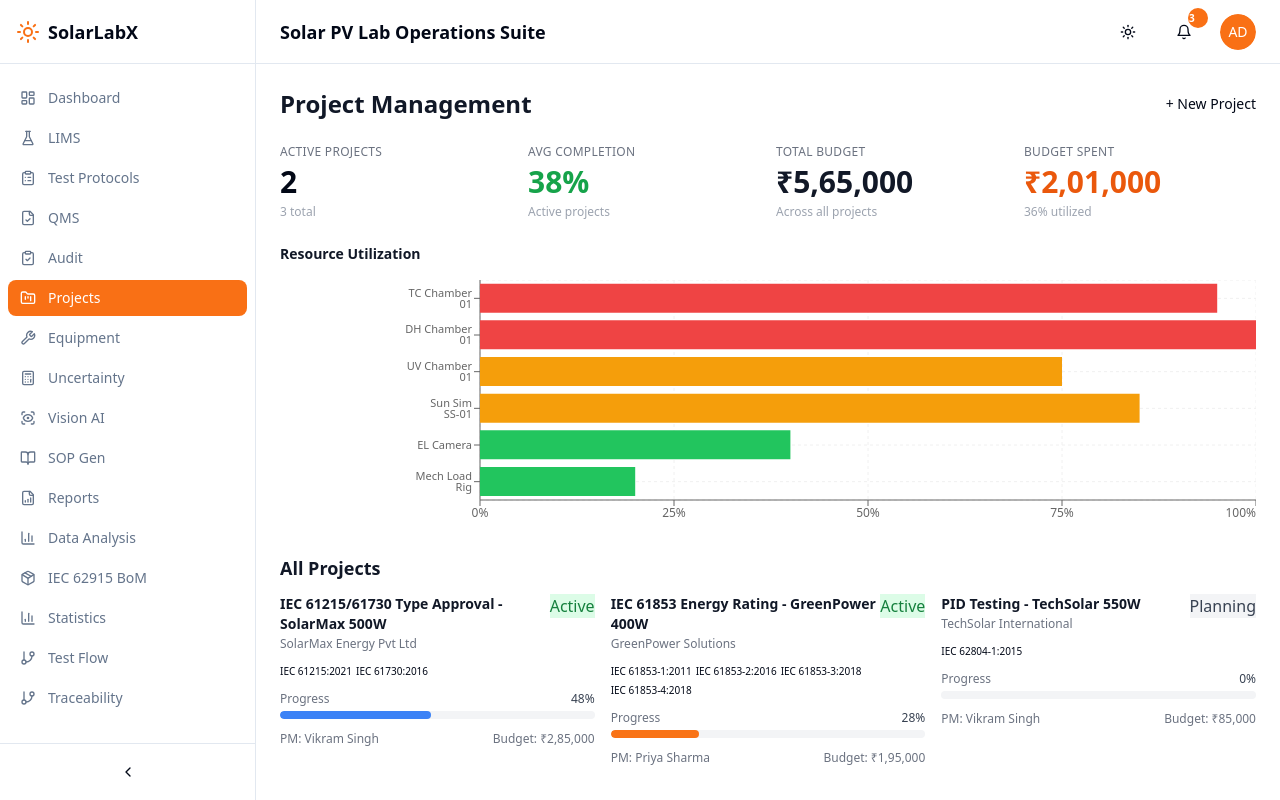
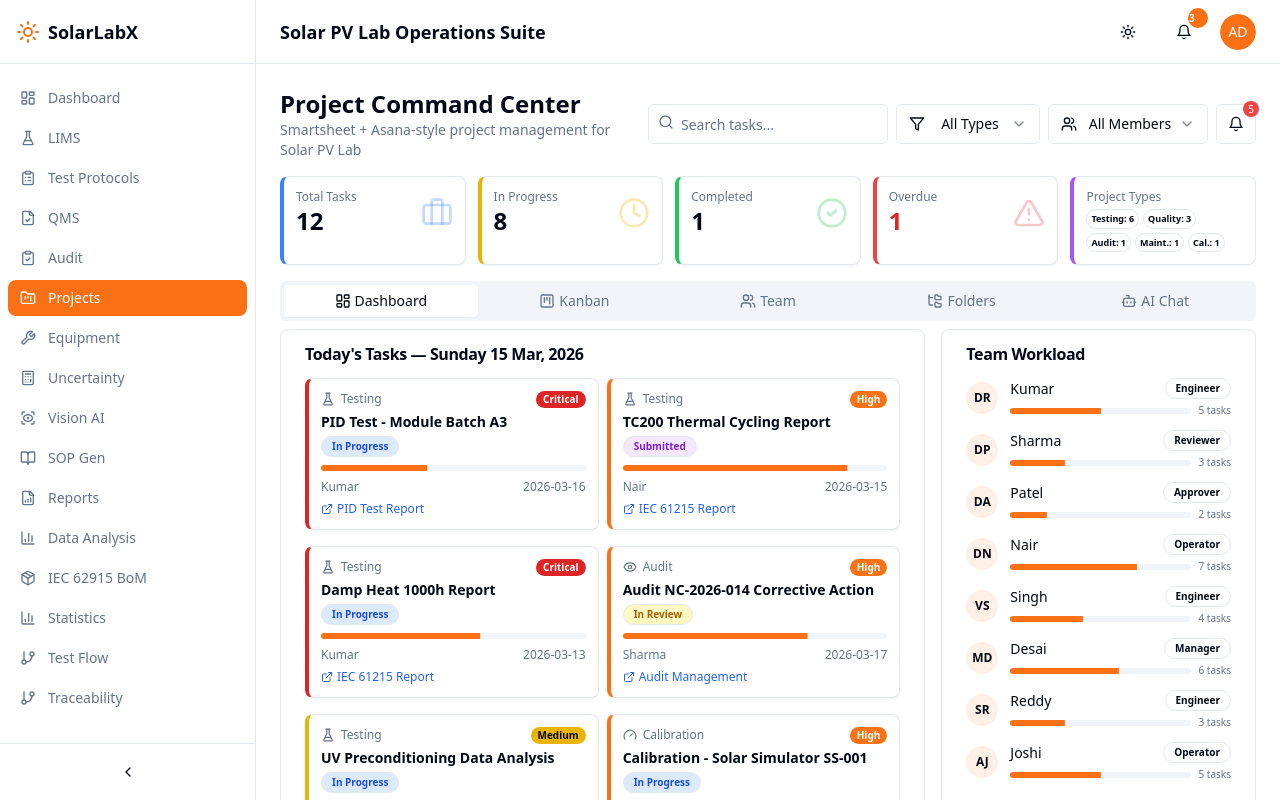
Before and after one commit to ganeshgowri-ASA/SolarLabX, a Next.js app: page /projects in a window 1280 px wide. Built offline with nearby package versions, Linux system fonts and the light colour scheme.

Commit message:
refactor: replace projects page with EnhancedProjectsDashboard

```diff
--- a/app/(dashboard)/projects/page.tsx
+++ b/app/(dashboard)/projects/page.tsx
@@ -1,82 +1,8 @@
 // @ts-nocheck
 "use client";
 
-import { projects, projectMetrics } from "@/lib/data/projects-data";
-import ProjectCard from "@/components/projects/ProjectCard";
-import { formatCurrency } from "@/lib/utils";
-import { BarChart, Bar, XAxis, YAxis, CartesianGrid, Tooltip, ResponsiveContainer, Cell } from "recharts";
+import { EnhancedProjectsDashboard } from "@/components/projects/EnhancedProjectsDashboard";
 
-export default function ProjectsDashboard() {
-  const activeProjects = projects.filter((p) => p.status === "Active");
-  const totalBudget = projects.reduce((sum, p) => sum + p.budget, 0);
-  const totalSpent = projects.reduce((sum, p) => sum + p.spent, 0);
-  const avgCompletion = Math.round(
-    activeProjects.reduce((sum, p) => sum + p.completionPercent, 0) / (activeProjects.length || 1)
-  );
-
-  const barColors = ["#8b5cf6", "#3b82f6", "#10b981", "#f59e0b", "#ef4444", "#6b7280"];
-
-  return (
-    <div className="space-y-6">
-      <div className="flex items-center justify-between">
-        <h1 className="text-2xl font-bold text-gray-900">Project Management</h1>
-        <a href="/projects/new" className="btn-primary text-sm">+ New Project</a>
-      </div>
-
-      {/* Summary Cards */}
-      <div className="grid grid-cols-1 md:grid-cols-4 gap-4">
-        <div className="card">
-          <p className="text-xs text-gray-500 uppercase tracking-wide">Active Projects</p>
-          <p className="text-3xl font-bold text-primary-600 mt-1">{activeProjects.length}</p>
-          <p className="text-xs text-gray-400 mt-1">{projects.length} total</p>
-        </div>
-        <div className="card">
-          <p className="text-xs text-gray-500 uppercase tracking-wide">Avg Completion</p>
-          <p className="text-3xl font-bold text-green-600 mt-1">{avgCompletion}%</p>
-          <p className="text-xs text-gray-400 mt-1">Active projects</p>
-        </div>
-        <div className="card">
-          <p className="text-xs text-gray-500 uppercase tracking-wide">Total Budget</p>
-          <p className="text-3xl font-bold text-gray-900 mt-1">{formatCurrency(totalBudget)}</p>
-          <p className="text-xs text-gray-400 mt-1">Across all projects</p>
-        </div>
-        <div className="card">
-          <p className="text-xs text-gray-500 uppercase tracking-wide">Budget Spent</p>
-          <p className="text-3xl font-bold text-orange-600 mt-1">{formatCurrency(totalSpent)}</p>
-          <p className="text-xs text-gray-400 mt-1">{Math.round((totalSpent / totalBudget) * 100)}% utilized</p>
-        </div>
-      </div>
-
-      {/* Resource Utilization Chart */}
-      <div className="card">
-        <h2 className="text-sm font-semibold text-gray-900 mb-4">Resource Utilization</h2>
-        <ResponsiveContainer width="100%" height={250}>
-          <BarChart data={projectMetrics.resourceUtilization} layout="vertical" margin={{ left: 100 }}>
-            <CartesianGrid strokeDasharray="3 3" stroke="#f0f0f0" />
-            <XAxis type="number" domain={[0, 100]} tick={{ fontSize: 12 }} unit="%" />
-            <YAxis type="category" dataKey="name" tick={{ fontSize: 11 }} width={100} />
-            <Tooltip />
-            <Bar dataKey="utilization" name="Utilization %">
-              {projectMetrics.resourceUtilization.map((entry, idx) => (
-                <Cell
-                  key={idx}
-                  fill={entry.utilization >= 90 ? "#ef4444" : entry.utilization >= 70 ? "#f59e0b" : "#22c55e"}
-                />
-              ))}
-            </Bar>
-          </BarChart>
-        </ResponsiveContainer>
-      </div>
-
-      {/* Project Cards */}
-      <div>
-        <h2 className="text-lg font-semibold text-gray-900 mb-3">All Projects</h2>
-        <div className="grid grid-cols-1 md:grid-cols-2 lg:grid-cols-3 gap-4">
-          {projects.map((project) => (
-            <ProjectCard key={project.id} project={project} />
-          ))}
-        </div>
-      </div>
-    </div>
-  );
+export default function ProjectsPage() {
+  return <EnhancedProjectsDashboard />;
 }
```
